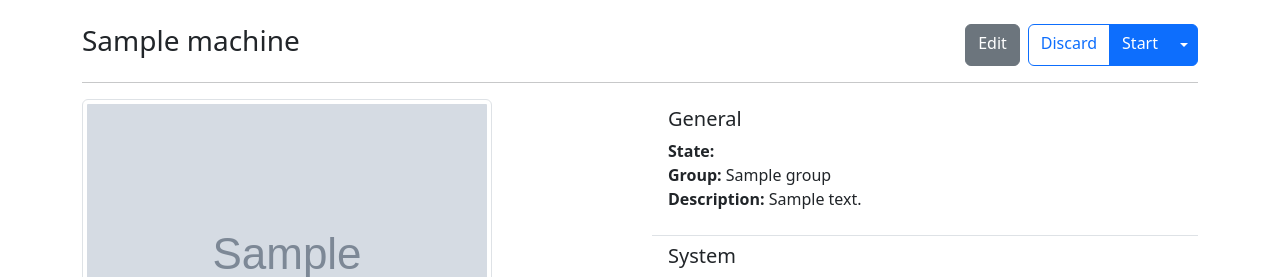
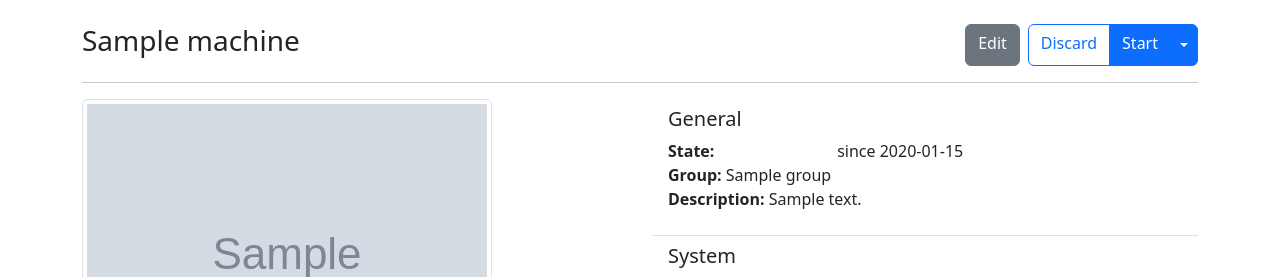
Before and after one commit to Zedeldi/vbox-api, a Flask app: template vbox_api/http/templates/machine.html in a window 1280 px wide. Shown: the part 56-333 px from the top of the page. Run offline with Flask 3, Linux system fonts and the light colour scheme; the template is opened without the code that fills it: most values are stand-ins (such as "Sample title", 1, 10 or a date in 2020); grey boxes marked "Sample" are stand-in pictures; some libraries are stand-ins or nearby versions.

Commit message:
Add Machine method to get last state change as datetime instance

```diff
--- a/vbox_api/http/templates/machine.html
+++ b/vbox_api/http/templates/machine.html
@@ -51,7 +51,7 @@
         <section id="general">
           <h5>General</h5>
           <p>
-            <b>State: </b><span class="badge text-bg-{{ ['secondary', 'success', 'warning', 'danger'][machine.get_health()] }}">{{ machine.get_state_name() }}</span><br>
+            <b>State: </b><span class="badge text-bg-{{ ['secondary', 'success', 'warning', 'danger'][machine.get_health()] }}">{{ machine.get_state_name() }}</span> since {{ machine.get_last_state_change_dt().strftime("%a %d %b %Y at %H:%M:%S") }}<br>
             <b>Group: </b>{{ machine.groups[0] }}<br>
             <b>Description: </b>{{ machine.description if machine.description else "No description provided." }}
           </p>
--- a/vbox_api/models/machine.py
+++ b/vbox_api/models/machine.py
@@ -3,6 +3,7 @@ import functools
 import io
 from collections.abc import Iterable, Iterator
 from contextlib import contextmanager
+from datetime import datetime
 from enum import IntEnum
 from typing import Any, Callable, Literal, Optional
 
@@ -233,3 +234,7 @@ class Machine(BaseModel, metaclass=ModelRegister):
         """Return description of OS type."""
         os_type = self.ctx.api.get_guest_os_type(self.os_type_id)
         return os_type["description"]
+
+    def get_last_state_change_dt(self) -> datetime:
+        """Return datetime object for last state change."""
+        return datetime.fromtimestamp(self.last_state_change / 1000)
```
